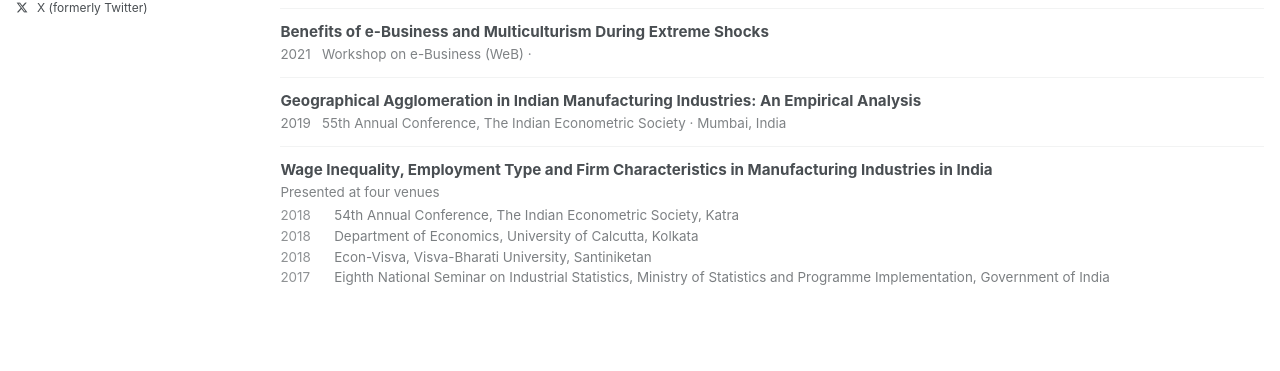
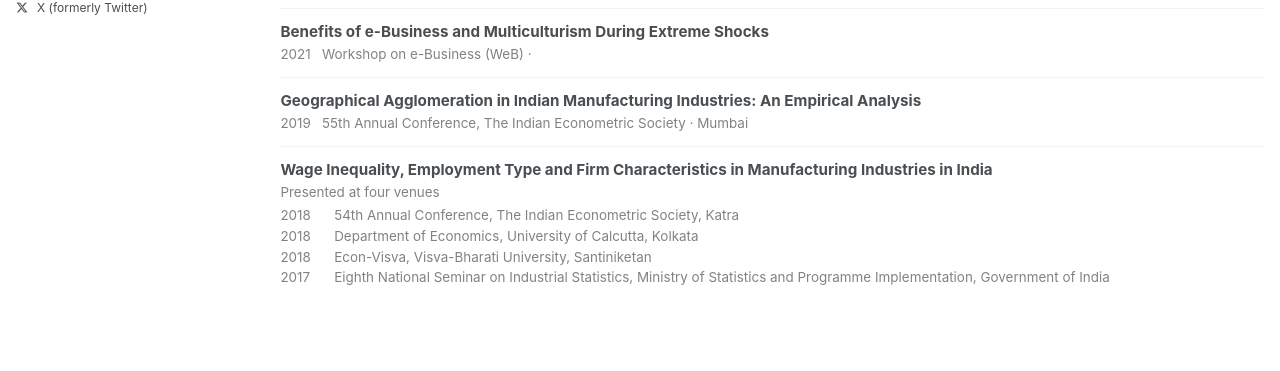
Before and after one commit to ankurjaiswal-aj/ankurjaiswal-aj.github.io, a Jekyll site: the page built from _pages/talks.html, in a window 1280 px wide and 1156 px high. Shown: the part 661-1032 px from the top of the window. Built offline with Jekyll 4.4.1, drawn with Linux system fonts in a browser that asks for light colours; a style sheet for code colours, icons or effects is not loaded.

Commit message:
Presentations: one grey for all metadata, drop country from Mumbai
Co-Authored-By: Claude Opus 5 (1M context) <noreply@anthropic.com>
Claude-Session: https://claude.ai/code/session_01E9crG7vAU8vaRPUgnD2akC

```diff
--- a/_sass/_custom.scss
+++ b/_sass/_custom.scss
@@ -320,7 +320,7 @@ html[data-theme="dark"] .archive .archive__item-award { color: #e0c260; }
 }
 .archive .compact .talk-item:last-child { border-bottom: 0; }
 .archive .compact .talk-title { font-weight: 700; font-size: 0.95em; line-height: 1.35; }
-.archive .compact .talk-meta  { font-size: 0.84em; opacity: 0.7; margin-top: 0.12em; }
+.archive .compact .talk-meta  { font-size: 0.84em; color: var(--global-text-color); opacity: 0.7; margin-top: 0.12em; }
 .archive .compact .talk-year  { margin-right: 0.55em; }
 .archive .compact .talk-venue { font-weight: 400; }
 
@@ -345,10 +345,10 @@ html[data-theme="dark"] .archive .archive__item-award { color: #e0c260; }
 }
 .archive .compact .talk-venues li {
   font-size: 0.84em;
-  opacity: 0.72;
+  opacity: 0.7;
   line-height: 1.45;
   margin: 0 0 0.1em;
   padding-left: 4em;
   text-indent: -4em;
 }
-.archive .compact .talk-vyear { display: inline-block; width: 4em; padding-right: 0.7em; text-indent: 0; opacity: 0.85; }
+.archive .compact .talk-vyear { display: inline-block; width: 4em; padding-right: 0.7em; text-indent: 0; }
```
Also changed, not shown: _talks/2019-01-01-ties-mumbai-agglomeration.md (+1 -1 lines).
